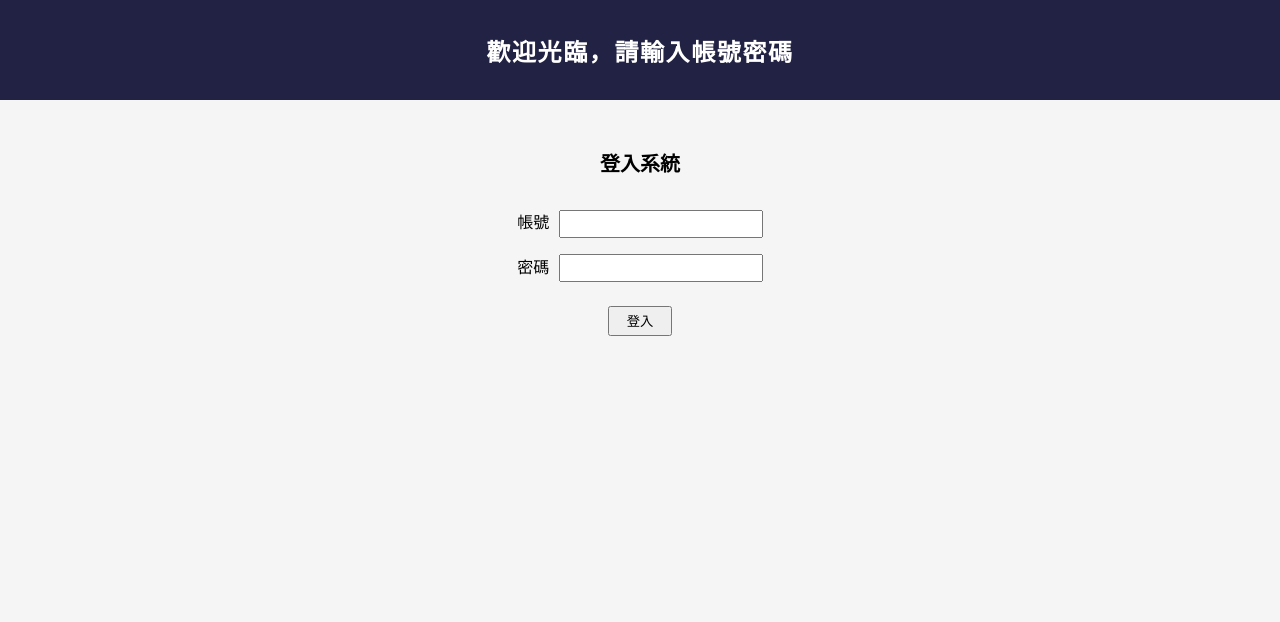
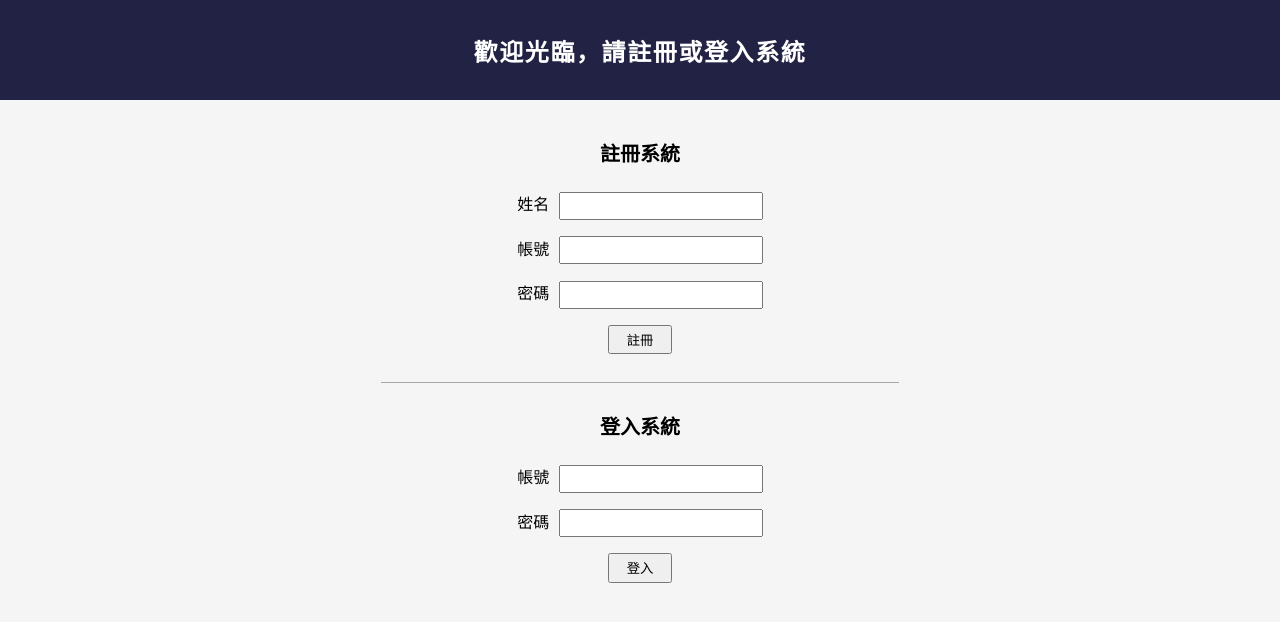
Before and after one commit to wei-yiting/bootcamp-stage1-membership-system, a Flask app: page / in a window 1280 px wide. Shown: the top 622 px of the page. Run offline with Flask 2, Linux system fonts and the light colour scheme.

Commit message:
finished first version of this membership website

```diff
--- /dev/null
+++ b/membership.py
@@ -0,0 +1,122 @@
+from flask import Flask, render_template, redirect, url_for, request, session
+from flask_sqlalchemy import SQLAlchemy
+from flask_migrate import Migrate
+import datetime
+
+###########################
+######### SET UP ##########
+###########################
+app = Flask(__name__)
+app.secret_key = b'\xb6\xd3\xb2mr\xab\xde\x9b\x92UI\x1fKXu\xef'
+
+# set up for SQL databese and database migration
+app.config['SQLALCHEMY_DATABASE_URI'] = 'mysql://root:Sontforg123@localhost/membership_website'
+app.config['SQLAHCHEMY_TRACK_MODIFICATION'] = False
+
+db = SQLAlchemy(app)
+Migrate(app,db)
+
+
+###########################
+### Define Model(table) ###
+###########################
+
+
+class User(db.Model):
+
+    __tablename__ = 'users'
+
+    id = db.Column(db.Integer, primary_key=True)
+    name = db.Column(db.String(255), nullable=False)
+    username = db.Column(db.String(255), nullable=False)
+    password = db.Column(db.String(255), nullable=False)
+    time = db.Column(db.DateTime)
+
+    def __init__(self,name,username,password,time):
+        self.name = name
+        self.username = username
+        self.password = password
+        self.time = time
+
+    def __repr__(self):
+        return f'{self.username}'
+
+
+
+######################
+### view functions ###
+######################
+
+@app.route('/', methods=['GET'])
+def index():
+    session['status'] = '未登入'
+    return render_template('index.html')
+
+
+@app.route('/signup', methods=['POST'])
+def signup():
+
+    name = request.form['name']
+    username = request.form['username']
+    password = request.form['password']
+
+    if User.query.filter_by(username=username).first():
+        return redirect(url_for('error', message="此帳號已被註冊"))
+
+    else:
+
+        new_user = User(name=name, username=username, password=password, time=datetime.datetime.now())
+
+        db.session.add(new_user)
+        db.session.commit()
+
+        return redirect(url_for('index'))
+
+
+@app.route('/signin', methods=['POST'])
+def signin():
+
+    username = request.form['username']
+    password = request.form['password']
+
+    if User.query.filter_by(username=username).first():
+
+        user = User.query.filter_by(username=username).first()
+
+        if user.password == password:
+            session['status'] = "已登入"
+            session['name'] = user.name
+            return redirect(url_for('member'))
+        else:
+            return redirect(url_for('error', message="帳號或密碼輸入錯誤"))
+
+    else:
+        return redirect(url_for('error', message="帳號或密碼輸入錯誤"))
+
+
+@app.route('/error/', methods=['GET'])
+def error():
+    return render_template('error.html', error_message=request.args.get('message'))
+
+
+@app.route('/member/')
+def member():
+    if session['status'] == '已登入':
+        return render_template('member.html')
+    else:
+        return redirect(url_for('index'))
+
+
+@app.route('/signout')
+def signout():
+    if session['status'] == '未登入':
+        return redirect(url_for('index'))
+    if session['status'] == '已登入':
+        session['status'] = '未登入'
+        session['name'] = ''
+        return redirect(url_for('index'))
+
+
+
+if __name__ == '__main__':
+    app.run(port=3000)
--- a/server.py
+++ /dev/null
@@ -1,42 +0,0 @@
-from flask import Flask, render_template, request, redirect, url_for, session
-
-app = Flask(__name__, static_folder="public", static_url_path="/")
-app.secret_key = b'\xb6\xd3\xb2mr\xab\xde\x9b\x92UI\x1fKXu\xef'
-
-
-@app.route('/')
-def index():
-    return render_template('index.html')
-
-
-@app.route('/signin', methods=["POST"])
-def signin():
-    username = request.form["username"]
-    password = request.form["password"]
-    if username == 'test' and password == 'test':
-        session["status"] = "已登入"
-        return redirect(url_for('member'))
-    return redirect(url_for('error'))
-
-
-@app.route('/error')
-def error():
-    return render_template('error.html')
-
-
-@app.route('/member')
-def member():
-    if session["status"] == "已登入":
-        return render_template('member.html')
-    elif session["status"] == "未登入":
-        return redirect(url_for('index'))
-
-
-@app.route('/signout', methods=['GET'])
-def signout():
-    session["status"] = "未登入"
-    return redirect(url_for('index'))
-
-
-if __name__ == '__main__':
-    app.run(port=3000)
--- a/public/style.css
+++ b/static/style.css
@@ -25,10 +25,15 @@ main{
     display: flex;
     align-items: center;
     flex-direction: column;
-    margin: 5vh auto;
+    margin: 2.5vh auto;
 }
 
-main>*{
+section{
+    margin: 10px auto;
+    padding: 0 10vw;
+}
+
+section>*{
     margin: 0.5rem;
 }
 
@@ -40,6 +45,7 @@ h1{
 
 h2{
     font-size:1.25rem;
+    text-align:center;
 }
 
 form{
@@ -48,6 +54,7 @@ form{
     align-items: center;
     margin-top: 2vh;
 }
+
 
 
 form>div{
@@ -61,6 +68,17 @@ input{
 }
 
 button{
-    margin-top:2vh;
+    margin-top:1vh;
     padding: 0.25em 1.25em;
 }
+
+.sign-up{
+    padding-bottom: 20px;
+    border-bottom: 1px solid rgb(168, 168, 168);
+}
+
+
+p{
+   font-size: 1.25rem;
+   margin: 20px auto;
+}
--- a/templates/index.html
+++ b/templates/index.html
@@ -1,31 +1,53 @@
 <!DOCTYPE html>
-<html lang="en">
+<html lang="zh">
 
 <head>
     <meta charset="UTF-8">
     <meta name="viewport" content="width=device-width, initial-scale=1.0">
     <title>Welcome</title>
-    <link rel="stylesheet" href="style.css">
+    <link rel="stylesheet" href="/static/style.css">
 </head>
 
 <body>
     <header>
-        <h1>歡迎光臨，請輸入帳號密碼</h1>
+        <h1>歡迎光臨，請註冊或登入系統</h1>
     </header>
 
     <main>
-        <h2>登入系統</h2>
-        <form action="/signin" method="POST">
+        <section class="sign-up">
+            <h2>註冊系統</h2>
+            <form action="/signup" method="POST">
                 <div>
-                <label for="username">帳號</label>
-                <input type="text" name="username" id="username">
+                    <label for="name">姓名</label>
+                    <input type="text" name="name" id="name">
                 </div>
                 <div>
-                <label for="password">密碼</label>
-                <input type="password" name="password" id="password">
+                    <label for="sign-up-username">帳號</label>
+                    <input type="text" name="username" id="sign-up-username">
+                </div>
+                <div>
+                    <label for="sign-up-password">密碼</label>
+                    <input type="password" name="password" id="sign-up-password">
+                </div>
+                <button>註冊</button>
+            </form>
+        </section>
+
+        <section class="sign-in">
+            <h2>登入系統</h2>
+            <form action="signin" method="POST">
+                <div>
+                    <label for="sign-in-username">帳號</label>
+                    <input type="text" name="username" id="sign-in-username">
+                </div>
+                <div>
+                    <label for="sign-in-password">密碼</label>
+                    <input type="password" name="password" id="sign-in-password">
                 </div>
                 <button>登入</button>
             </form>
+        </section>
+
     </main>
 </body>
 
--- a/templates/member.html
+++ b/templates/member.html
@@ -5,7 +5,7 @@
     <meta charset="UTF-8">
     <meta name="viewport" content="width=device-width, initial-scale=1.0">
     <title>Member</title>
-    <link rel="stylesheet" href="style.css">
+    <link rel="stylesheet" href="/static/style.css">
 </head>
 
 <body>
@@ -14,7 +14,7 @@
     </header>
 
     <main>
-        <p>恭喜您，成功登入系統</p>
+        <p>{{session['name']}}，歡迎登入系統</p>
         <a href="/signout">登出系統</a>
     </main>
 </body>
```
Also changed, not shown: templates/error.html (+6 -2 lines). Lines whose indentation alone changed are shown as unchanged.
